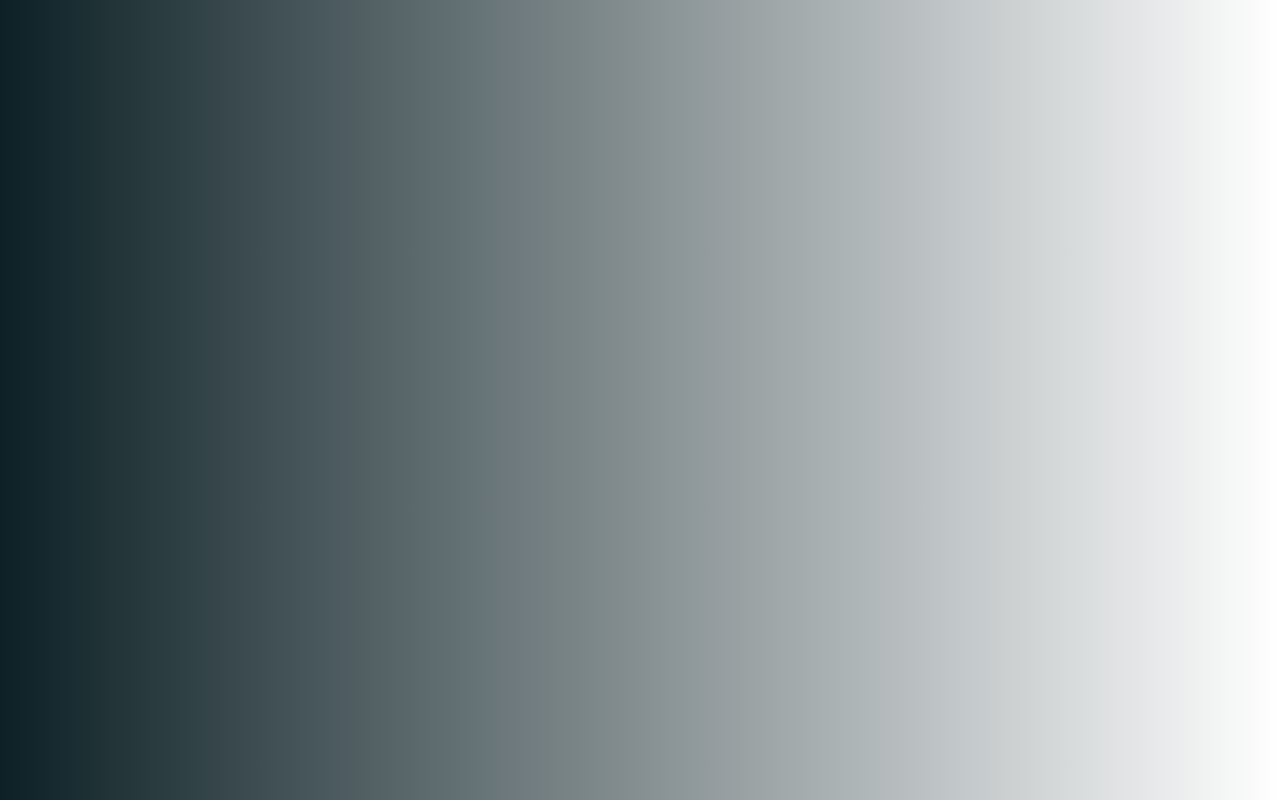
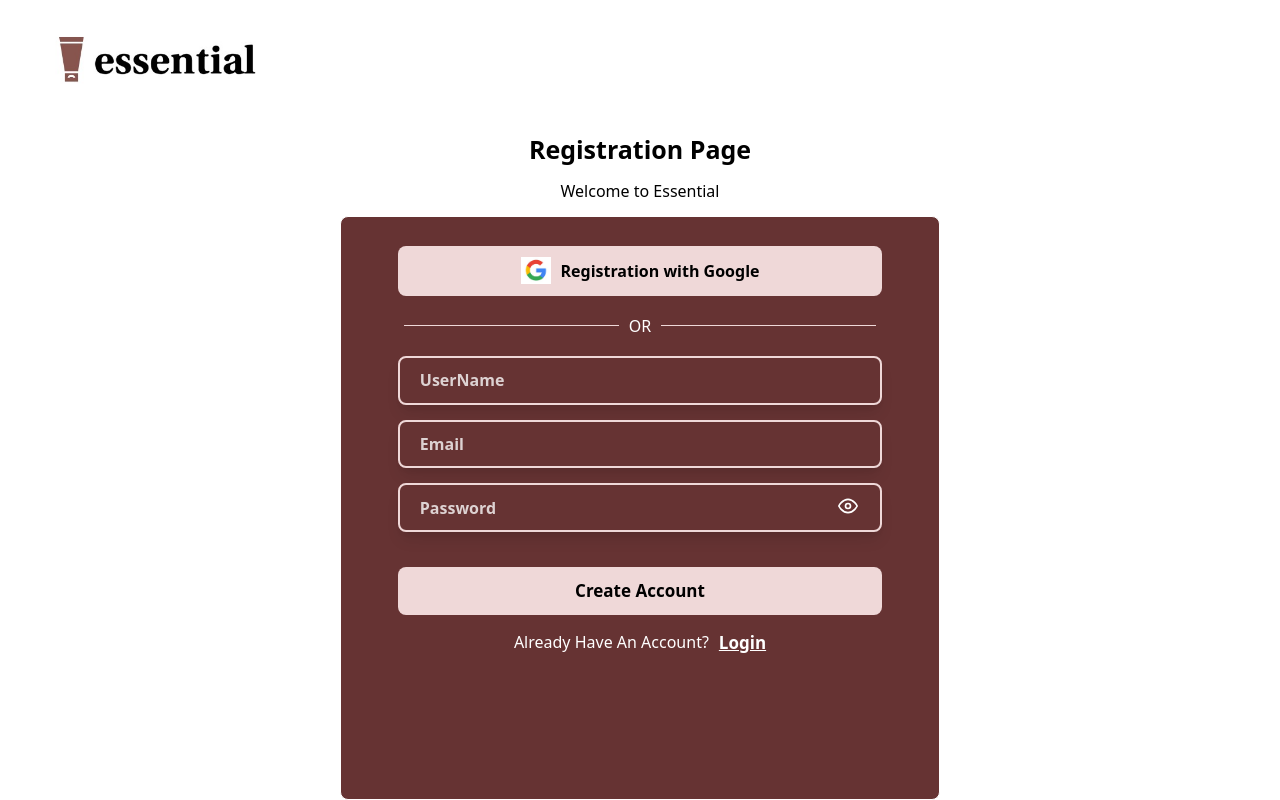
Before and after one commit to ayathree/essential-AI-client, a React (Vite) app: page /signup in a window 1280 px wide. Built offline with nearby package versions, Linux system fonts and the light colour scheme.

Commit message:
create registration page

```diff
--- a/src/pages/Registration.jsx
+++ b/src/pages/Registration.jsx
@@ -1,10 +1,40 @@
-
+import { Link, useNavigate } from 'react-router-dom';
+import logo from '../assets/logo.jpg'
+import google from '../assets/google.jpg'
+import { FiEye } from "react-icons/fi";
 
 const Registration = () => {
+    const navigate = useNavigate()
     return (
-        <div className="w-[100vw] h-[100vh] bg-gradient-to-l from [#141414] to-[#0c2025] text-white flex flex-col items-center justify-center">
-            <div></div>
-            <div></div>
+        <div className="w-[100vw] h-[100vh] bg-gradient-to-l from-[#ffff] to-[#ffff] text-black flex flex-col items-center justify-start">
+            <div className="w-[100%] flex items-center justify-start cursor-pointer" onClick={()=>navigate('/')}>
+                <img className='w-[300px]' src={logo} alt="" />
+            </div>
+            <div className='w-[100%] h-[100px] flex items-center justify-center flex-col gap-[10px]'>
+                <span className='text-[25px] font-semibold'>Registration Page</span>
+                <span className='text-[16px]'>Welcome to Essential</span>
+            </div>
+            <div className='max-w-[600px] w-[90%] h-[600px] bg-[#663333] border-[#ffff] border-[1px] backdrop:blur-2xl rounded-lg flex items-center justify-center'>
+                <form action="" className='w-[90%] h-[90%] flex flex-col items-center justify-start gap-[20px]'>
+                    <div className='w-[90%] h-[50px]  bg-[#EFD8D8] rounded-lg flex items-center justify-center gap-[10px] py-[20px] cursor-pointer'>
+                        <img src={google} alt="" className='w-[30px]' /><span className='font-semibold'>Registration with Google</span>
+                    </div>
+                    <div className='w-[100%] h-[20px] flex items-center justify-center gap-[10px] text-white'>
+                        <div className='w-[40%] h-[1px] bg-[#EFD8D8] '></div> OR <div className='w-[40%] h-[1px] bg-[#EFD8D8] '></div>
+                    </div>
+                    <div className='w-[90%] h-[300px] flex flex-col items-center justify-center gap-[15px] relative'>
+                        <input type="text" className='w-[100%] h-[50px] border-[2px] border-[#EFD8D8] backdrop:blur-sm rounded-lg shadow-lg bg-transparent placeholder-[#ffffffc7] px-[20px] font-semibold' placeholder='UserName' required />
+                        <input type="email" className='w-[100%] h-[50px] border-[2px] border-[#EFD8D8] backdrop:blur-sm rounded-lg shadow-lg bg-transparent placeholder-[#ffffffc7] px-[20px] font-semibold' placeholder='Email' required />
+                        <input type="password" className='w-[100%] h-[50px] border-[2px] border-[#EFD8D8] backdrop:blur-sm rounded-lg shadow-lg bg-transparent placeholder-[#ffffffc7] px-[20px] font-semibold' placeholder='Password' required />
+                        <FiEye className='w-[20px] h-[20px] cursor-pointer absolute right-[5%]  text-white' />
+                        <button className='w-[100%] h-[50px] bg-[#EFD8D8] rounded-lg flex items-center justify-center mt-[20px] text-[17px] font-semibold'>Create Account</button>
+                        <p className='flex gap-[10px] capitalize text-white'>Already have an account?<Link to={'/login'}><span className='text-white hover:text-black text-[17px] underline font-semibold cursor-pointer'>Login</span></Link></p>
+
+                    </div>
+
+                </form>
+
+            </div>
 
         </div>
     );
```
Also changed, not shown: src/assets/google.jpg (added), src/assets/logo.jpg (added).
